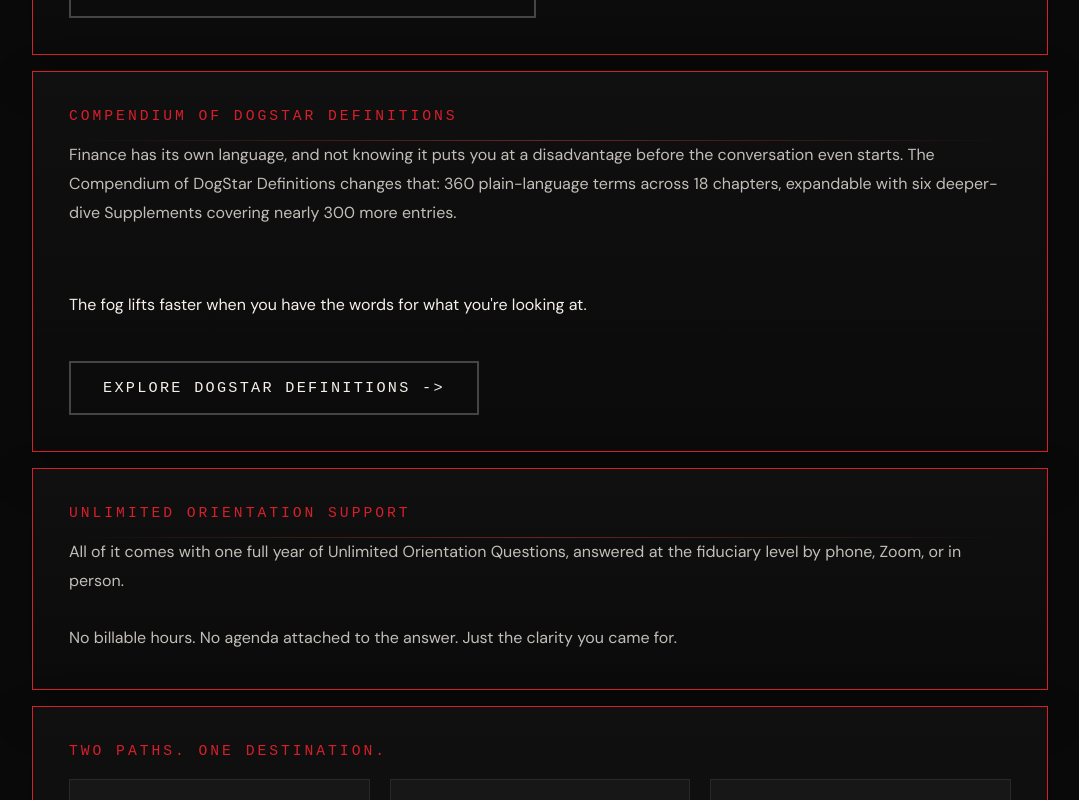
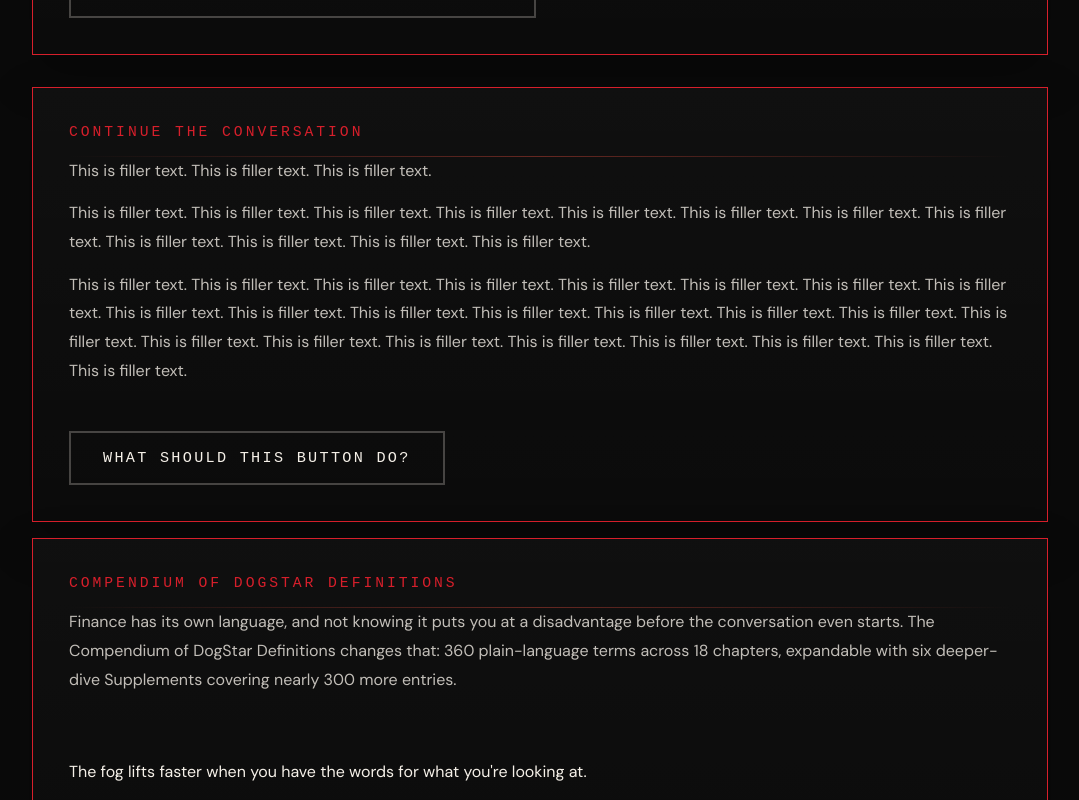
Before and after one commit to jvgiv/ffcpreview, a Next.js app: page /orientation in a window 1280 px wide. Shown: the part 1680-2480 px from the top of the page, without its empty margins (100-1179 px from the left). Built offline with nearby package versions, Linux system fonts and the light colour scheme; no server answers.

Commit message:
pushing latest changes from meeting june 24

```diff
--- a/src/app/(content)/orientation/definitions/[chapterId]/page.js
+++ b/src/app/(content)/orientation/definitions/[chapterId]/page.js
@@ -48,15 +48,15 @@
         ) : null} */}
         <div className="ch-nav-top">
           {chapter.id > 1 ? (
-            <Link href={`/orientation/definitions/${chapterNav - 1}`} className="nav-btn">
+            <Link href={`/orientation/definitions/${chapterNav - 1}`} className="nav-btn-def">
               ← Previous Chapter
             </Link>
           ) : null}
-          <Link href="/orientation/definitions" className="nav-btn">
+          <Link href="/orientation/definitions" className="nav-btn-def">
             ← Back to Compendium Index
           </Link>
           {chapter.id < chapters.length ? (
-            <Link href={`/orientation/definitions/${chapterNav + 1}`} className="nav-btn">
+            <Link href={`/orientation/definitions/${chapterNav + 1}`} className="nav-btn-def">
               Next Chapter →
             </Link>
           ) : null}
--- a/src/app/(content)/orientation/definitions/[chapterId]/supplement/page.js
+++ b/src/app/(content)/orientation/definitions/[chapterId]/supplement/page.js
@@ -35,7 +35,7 @@
         </Link>
         <div className="cover-hint">Tap any term to read its definition</div>
         <div className="ch-nav-top">
-          <Link href={`/orientation/definitions/${chapter.id}`} className="nav-btn">
+          <Link href={`/orientation/definitions/${chapter.id}`} className="nav-btn-def">
             ← Back to {chapter.title}
           </Link>
         </div>
--- a/src/app/(content)/orientation/definitions/[chapterId]/supplement/terms/page.js
+++ b/src/app/(content)/orientation/definitions/[chapterId]/supplement/terms/page.js
@@ -2,6 +2,7 @@
 import Link from "next/link";
 import chapters from "@/data/def";
 import "../../../definitions.css";
+import TermSearch from "../../../TermSearch";
 
 export default async function SupplementTermsPage({ params }) {
   const { chapterId } = await params;
@@ -29,8 +30,8 @@
           <Link href={`/orientation/definitions/${chapter.id}`} className="nav-btn-supp">
             ← Back to chapter
           </Link>
-          <p>Search for a term here:</p>
         </div>
+          <TermSearch />
       </div>
 
       <div className="grid grid-cols-1 md:grid-cols-2 gap-4">
--- a/src/app/(content)/orientation/page.js
+++ b/src/app/(content)/orientation/page.js
@@ -6,9 +6,14 @@
 export default function Orientation() {
   return (
     <main className={styles.page}>
-      <section id="guided-orientation" className={`${styles.hero} ${styles.revealCard} reveal`}>
+      <section
+        id="guided-orientation"
+        className={`${styles.hero} ${styles.revealCard} reveal`}
+      >
         <div>
-          <h1 className={styles.heroTitle}>Guided <span style={{color: "var(--red)"}}>Orientation</span></h1>
+          <h1 className={styles.heroTitle}>
+            Guided <span style={{ color: "var(--red)" }}>Orientation</span>
+          </h1>
           <p className={styles.heroSubtitle}>
             Practical Financial Orientation for Growin&apos;Up&apos;s Sake.
           </p>
@@ -147,6 +152,48 @@
       </section>
 
       <section
+        id="continue-conversation"
+        className={`${styles.callout} ${styles.revealCard} reveal`}
+        style={{ transitionDelay: "0.08s" }}
+      >
+        <p className={styles.sectionHeading}>Continue the Conversation</p>
+        <span className="orientation-line"></span>
+        <div className={styles.definitionBlock}>
+          <div className={styles.sectionCopy}>
+            <p>
+              This is filler text. This is filler text. This is filler text.
+            </p>
+            <p>
+              This is filler text. This is filler text. This is filler text.
+              This is filler text. This is filler text. This is filler text.
+              This is filler text. This is filler text. This is filler text.
+              This is filler text. This is filler text. This is filler text.
+            </p>
+            <p>
+              This is filler text. This is filler text. This is filler text.
+              This is filler text. This is filler text. This is filler text.
+              This is filler text. This is filler text. This is filler text.
+              This is filler text. This is filler text. This is filler text.
+              This is filler text. This is filler text. This is filler text.
+              This is filler text. This is filler text. This is filler text.
+              This is filler text. This is filler text. This is filler text.
+              This is filler text. This is filler text. This is filler text.
+            </p>
+          </div>
+          <div className={styles.definitionAction}>
+            <a
+              // href="mailto:deliberate@FarFlungChange.com"
+              className="btn-ghost"
+              rel="noreferrer"
+              // target="_blank"
+            >
+              WHAT SHOULD THIS BUTTON DO?
+            </a>
+          </div>
+        </div>
+      </section>
+
+      <section
         className={`${styles.section} ${styles.revealCard} reveal`}
         style={{ transitionDelay: "0.08s" }}
       >
--- a/src/app/globals.css
+++ b/src/app/globals.css
@@ -386,7 +386,7 @@
   right: 0;
   width: 100%;
   z-index: 119;
-  background: #c0392b;
+  background: var(--red);
   padding: 0 1.5rem;
   height: var(--subheader-height);
   display: flex;
--- a/src/app/homepage.css
+++ b/src/app/homepage.css
@@ -618,7 +618,7 @@
 
 .pricing-badge {
   font-family: 'Space Mono', monospace;
-  font-size: 0.6rem;
+  font-size: 0.95rem;
   letter-spacing: 0.2em;
   text-transform: uppercase;
   background: var(--red);
--- a/src/app/page.js
+++ b/src/app/page.js
@@ -174,7 +174,7 @@
               className="btn-primary"
               style={{ fontSize: "1.3em" }}
             >
-              REVIEW THE OFFER &gt;
+              REVIEW THE OFFER
             </Link>
             <Link
               href="/logged-in/#member-access"
```
Also changed, not shown: src/app/(content)/orientation/definitions/[chapterId]/[subId]/page.js (+6 -6 lines), src/app/(content)/orientation/definitions/[chapterId]/supplement/terms/[termId]/page.js (+7 -7 lines), src/app/(content)/orientation/definitions/definitions.css (+5 -5 lines), src/app/components/home/Pricing.js (+27 -13 lines).
